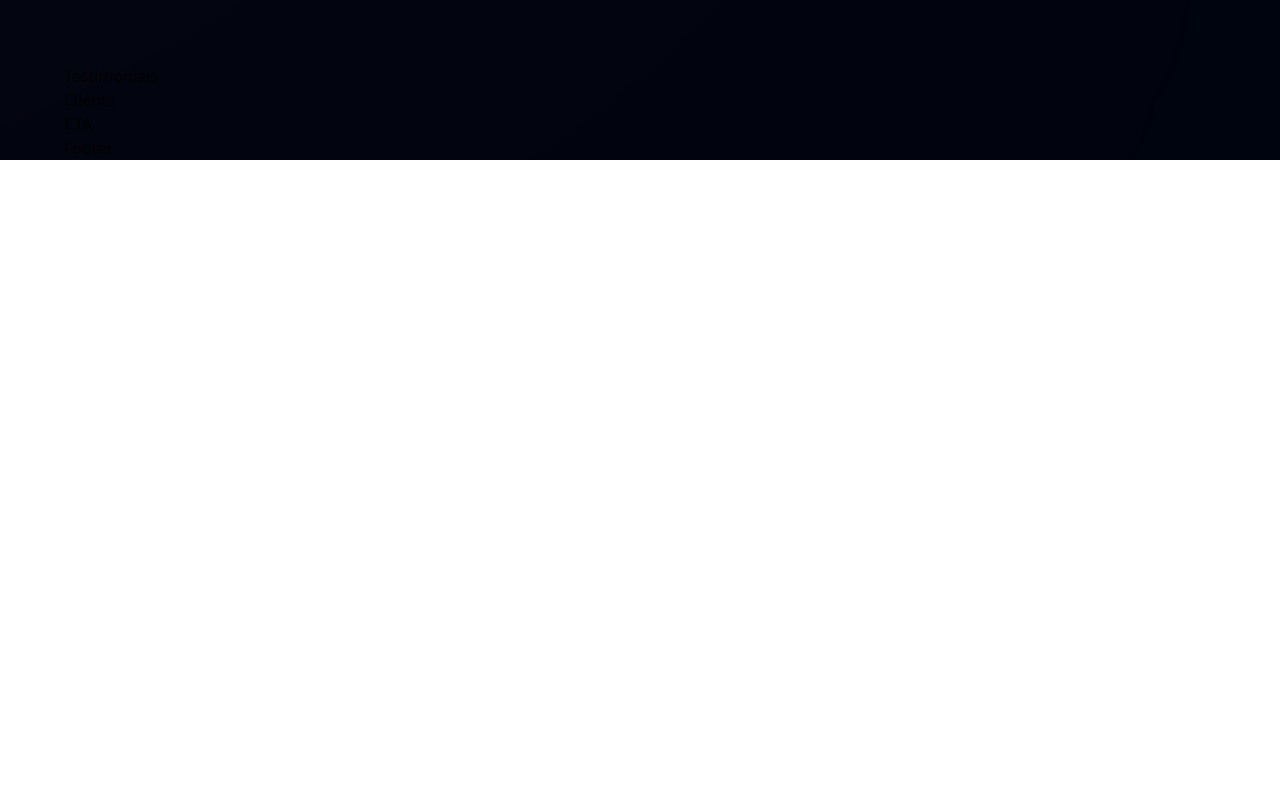
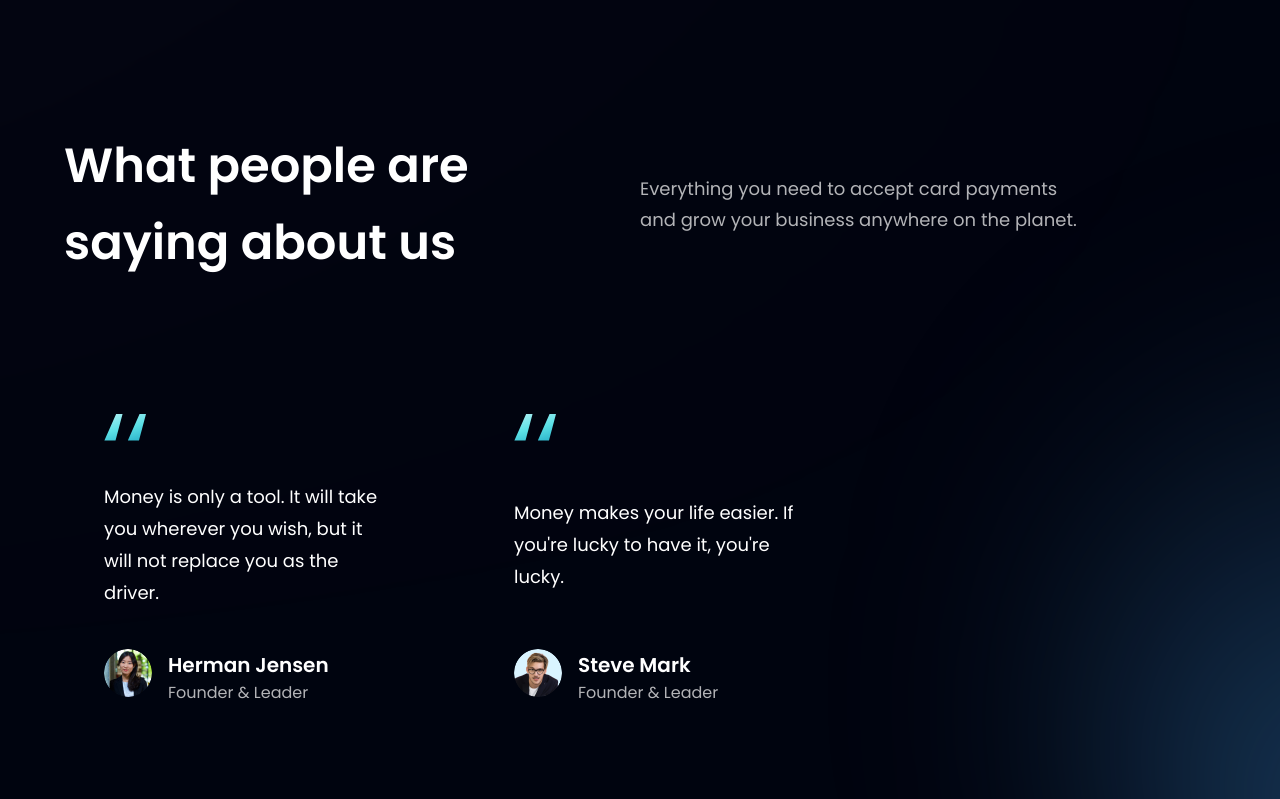
Before and after one commit to bramadl/hoobank-landing-page, a React (Vite) app: page / in a window 1280 px wide. Shown: the part 2741-3540 px from the top of the page. Before the commit the page ends 2901 px from the top, so only its background shows below. Built offline with nearby package versions, Linux system fonts and the light colour scheme.

Commit message:
feat: testimonials section component

```diff
--- a/src/components/FeedbackCard.tsx
+++ b/src/components/FeedbackCard.tsx
@@ -1,5 +1,38 @@
 import React from "react";
 
-export const FeedbackCard = () => {
-  return <div>FeedbackCard</div>;
+import { quotes } from "../assets";
+
+type FeedbackCardProps = {
+  id: string;
+  content: string;
+  name: string;
+  title: string;
+  img: string;
 };
+
+export const FeedbackCard: React.FC<FeedbackCardProps> = ({
+  content,
+  name,
+  title,
+  img,
+}) => {
+  return (
+    <div className="feedback-card max-w-[370px] flex flex-col justify-between md:mr-10 sm:mr-5 mr-0 my-5 px-10 py-12 rounded-[20px]">
+      <img
+        alt="Quotes"
+        className="w-[42px] h-[27px] object-contain"
+        src={quotes}
+      />
+      <p className="font-poppins font-normal text-lg text-white leading-[32px] my-10">
+        {content}
+      </p>
+      <div className="flex flex-row">
+        <img alt={name} className="w-[48px] h-[48px] rounded-full" src={img} />
+        <div className="flex flex-col ml-4">
+          <h4 className="font-poppins font-semibold text-xl text-white leading-[32px]">{name}</h4>
+          <p className="font-poppins font-normal text-[16px] text-dimWhite leading-[24px]">{title}</p>
+        </div>
+      </div>
+    </div>
+  );
+};
--- a/src/components/Testimonials.tsx
+++ b/src/components/Testimonials.tsx
@@ -1,5 +1,32 @@
 import React from "react";
 
+import { feedbacks } from "../constants";
+import { styles } from "../styles";
+import { FeedbackCard } from "./FeedbackCard";
+
 export const Testimonials = () => {
-  return <div>Testimonials</div>;
+  return (
+    <section
+      id="clients"
+      className={`${styles.paddingY} ${styles.flexCenter} flex-col relative`}
+    >
+      <div className="absolute z-0 w-[60%] h-[60%] -right-1/2 rounded-full blue__gradient" />
+      <div className="relative z-[1] w-full flex md:flex-row flex-col justify-between items-center sm:mb-16 mb-6">
+        <h2 className={styles.heading2}>
+          What people are <br className="sm:block hidden" /> saying about us
+        </h2>
+        <div className="w-full md:mt-0 mt-6">
+          <p className={`${styles.paragraph} text-left max-w-[450px]`}>
+            Everything you need to accept card payments <br />
+            and grow your business anywhere on the planet.
+          </p>
+        </div>
+      </div>
+      <div className="feedback-container relative z-[1] w-full flex flex-wrap sm:justify-start justify-center">
+        {feedbacks.map((feedback) => (
+          <FeedbackCard key={feedback.id} {...feedback} />
+        ))}
+      </div>
+    </section>
+  );
 };
--- a/src/constants/index.ts
+++ b/src/constants/index.ts
@@ -58,7 +58,7 @@
   },
 ];
 
-export const feedback = [
+export const feedbacks = [
   {
     id: "feedback-1",
     content:
```
